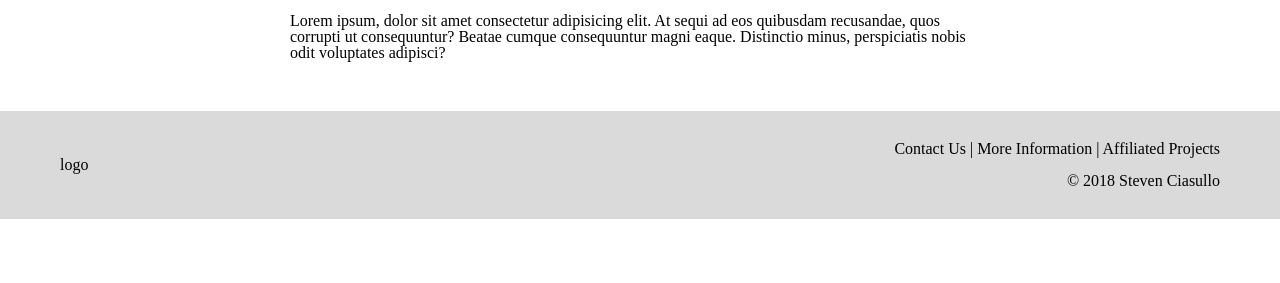
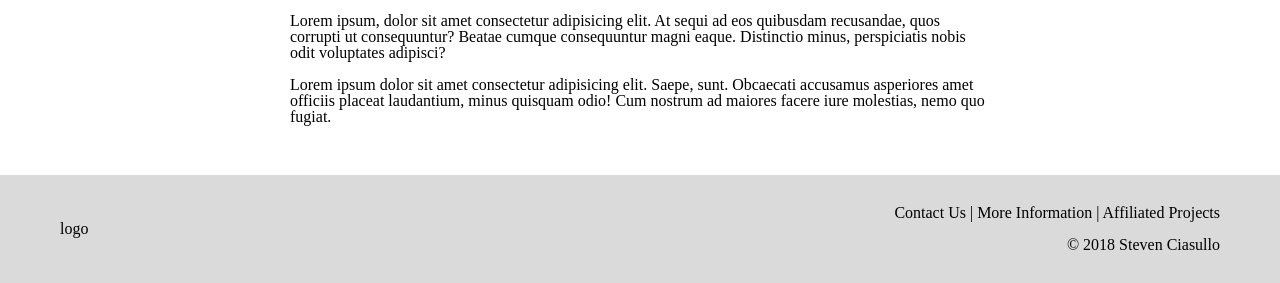
Before and after one commit to sjciasullo/octagon-microsite-challenge, a plain HTML site: page index.html in a window 1280 px wide. Shown: the part 616-899 px from the top of the page. Before the commit the page ends 835 px from the top, so only its background shows below. Drawn offline with Linux system fonts and the light colour scheme.

Commit message:
about third paragraph

```diff
--- a/index.html
+++ b/index.html
@@ -31,6 +31,10 @@
         <p>
           Lorem ipsum, dolor sit amet consectetur adipisicing elit. At sequi ad eos quibusdam recusandae, quos corrupti ut consequuntur? Beatae cumque consequuntur magni eaque. Distinctio minus, perspiciatis nobis odit voluptates adipisci?
         </p>
+        <br />
+        <p>
+          Lorem ipsum dolor sit amet consectetur adipisicing elit. Saepe, sunt. Obcaecati accusamus asperiores amet officiis placeat laudantium, minus quisquam odio! Cum nostrum ad maiores facere iure molestias, nemo quo fugiat.
+        </p>
       </div>
     </div>
 
```
